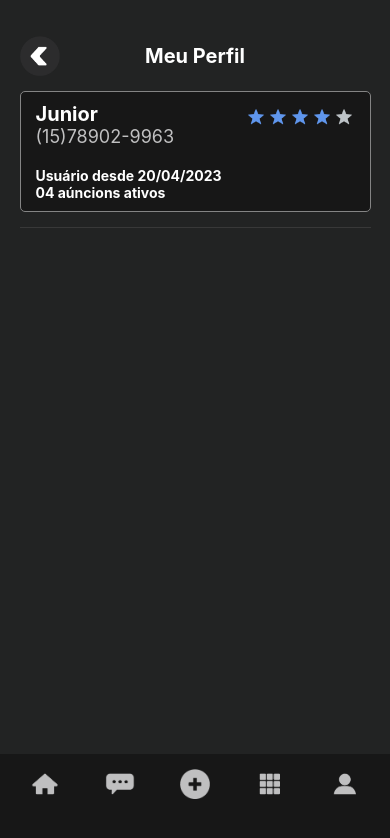
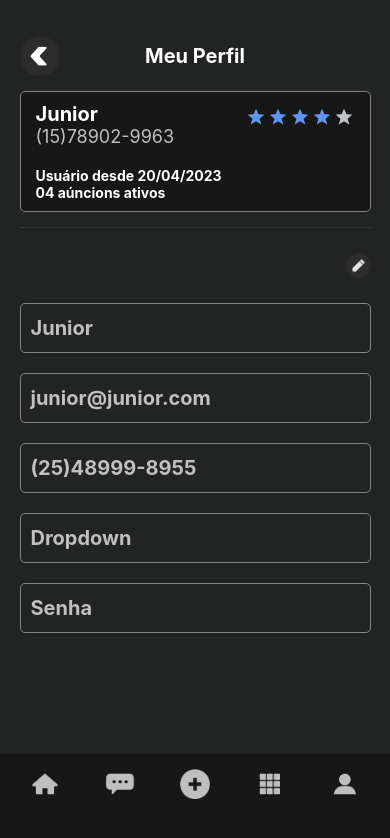
Before and after one commit to juniorjrjl/onebitshop-marketplace-front, a React Native app: screen /UserProfile in a window 390 px wide. Shown: the top 838 px of the page. Built offline with nearby package versions, Linux system fonts and the light colour scheme.

Commit message:
criação de form de edição do profile e de visualização

```diff
--- /dev/null
+++ b/src/components/UserProfile/Form/FieldsAbled/index.tsx
@@ -0,0 +1,38 @@
+import React from "react";
+import { InputContainer } from "../styled";
+import { AddressText, Input } from "./styled";
+import { Alert } from "react-native";
+import DefaultButton from "../../../common/DefaultButton";
+
+const FieldsAbled = () => {
+    return(
+        <>
+            <InputContainer>
+                <Input value="Junior"/>
+            </InputContainer>
+            <InputContainer>
+                <Input value="junior@junior.com"/>
+            </InputContainer>
+            <InputContainer>
+                <Input value="(25) 87956-8988"/>
+            </InputContainer>
+            <InputContainer>
+                <Input value="DropDown"/>
+            </InputContainer>
+            <InputContainer>
+                <Input placeholder="Senha" placeholderTextColor="#c0c0c1" secureTextEntry value="********"/>
+            </InputContainer>
+            <InputContainer>
+                <Input placeholder="Nova Senha" placeholderTextColor="#c0c0c1" secureTextEntry value="********"/>
+            </InputContainer>
+            <InputContainer>
+                <Input placeholder="Confirmar Nova Senha" placeholderTextColor="#c0c0c1" secureTextEntry value="********"/>
+            </InputContainer>
+
+            <AddressText onPress={() => Alert.alert("Text Clicavel")}>Gerenciar Endereços</AddressText>
+            <DefaultButton buttonHandle={() => Alert.alert("Salvar Alterações")} buttonType="primary" marginVertical={10}>Salvar</DefaultButton>
+        </>
+    )
+}
+
+export default FieldsAbled
--- /dev/null
+++ b/src/components/UserProfile/Form/FieldsAbled/styled.ts
@@ -0,0 +1,15 @@
+import styled from "styled-components/native";
+
+export const Input = styled.TextInput`
+    font-size: 20px;
+    color: ${({theme}) => theme.colors.primaryText};
+    font-weight: bold;
+`
+
+export const AddressText = styled.Text`
+    font-size: 18px;
+    font-weight: bold;
+    margin: 15px 0px;
+    text-align: center;
+    color: ${({ theme }) => theme.colors.primaryText};
+`
--- /dev/null
+++ b/src/components/UserProfile/Form/FieldsDisabled/index.tsx
@@ -0,0 +1,26 @@
+import React from "react";
+import { InputDisabled, PlaceholderDisabled } from "./styled"
+
+const FieldsDisabled = () => {
+    return(
+        <>
+            <InputDisabled>
+                <PlaceholderDisabled>Junior</PlaceholderDisabled>
+            </InputDisabled>
+            <InputDisabled>
+                <PlaceholderDisabled>junior@junior.com</PlaceholderDisabled>
+            </InputDisabled>
+            <InputDisabled>
+                <PlaceholderDisabled>(25)48999-8955</PlaceholderDisabled>
+            </InputDisabled>
+            <InputDisabled>
+                <PlaceholderDisabled>Dropdown</PlaceholderDisabled>
+            </InputDisabled>
+            <InputDisabled>
+                <PlaceholderDisabled>Senha</PlaceholderDisabled>
+            </InputDisabled>
+        </>
+    )
+}
+
+export default FieldsDisabled
--- /dev/null
+++ b/src/components/UserProfile/Form/FieldsDisabled/styled.ts
@@ -0,0 +1,12 @@
+import styled from "styled-components/native";
+import { InputContainer } from "../styled";
+
+export const InputDisabled = styled(InputContainer)`
+    background-color: transparent;
+`
+
+export const PlaceholderDisabled = styled.Text`
+    font-size: 20px;
+    font-weight: bold;
+    color: ${({ theme }) => theme.colors.secondaryText};
+`
--- /dev/null
+++ b/src/components/UserProfile/Form/index.tsx
@@ -0,0 +1,27 @@
+import React, { useState } from "react";
+import { BtnImg, Container, EditBtn, EditBtnContainer } from "./styled";
+import { Alert } from "react-native";
+import FieldsDisabled from "./FieldsDisabled";
+import FieldsAbled from "./FieldsAbled";
+
+const btnImg = require('../../../../assets/icons/edit.png')
+
+const Form = () => {
+
+    const [editable, setEditable] = useState(false)
+    const handleToggleEditable = () => setEditable(!editable)
+
+    return (
+        <Container>
+            <EditBtnContainer>
+                <EditBtn onPress={handleToggleEditable}>
+                    <BtnImg source={btnImg}/>
+                </EditBtn>
+            </EditBtnContainer>
+
+            {editable ? <FieldsAbled /> : <FieldsDisabled />}
+        </Container>
+    )
+}
+
+export default Form
--- /dev/null
+++ b/src/components/UserProfile/Form/styled.ts
@@ -0,0 +1,33 @@
+import styled from "styled-components/native";
+
+export const Container = styled.View`
+    width: 100%;
+    margin: 20px 0;
+`
+
+export const EditBtnContainer = styled.View`
+    width: 90%;
+    align-items: flex-end;
+    margin: 0 auto;
+    margin-bottom: 10px;
+`
+
+export const EditBtn = styled.TouchableOpacity``
+
+export const BtnImg = styled.Image.attrs({
+    resizeMode: 'contain'
+})`
+    width: 25px;
+    height: 35px;
+`
+
+export const InputContainer = styled.View`
+    width: 90%;
+    height: 50px;
+    border: 1px solid ${({ theme }) => theme.colors.borderColor};
+    background-color: ${({ theme }) => theme.colors.background};
+    border-radius: 5px;
+    margin: 10px auto;
+    padding-left: 10px;
+    justify-content: center;
+`
--- a/src/screens/UserProfile/index.tsx
+++ b/src/screens/UserProfile/index.tsx
@@ -3,13 +3,15 @@ import { Container } from "./styled"
 import NavBar from "../../components/common/NavBar"
 import DefaultTitle from "../../components/common/DefaultTitle"
 import ProfileInfo from "../../components/common/ProfileInfo"
+import Form from "../../components/UserProfile/Form"
 
 const UserProfile = () =>{
     return(
         <>
-            <Container>
+            <Container contentContainerStyle={{ paddingBottom: 150 }}>
                 <DefaultTitle fontSize={20}>Meu Perfil</DefaultTitle>
                 <ProfileInfo />
+                <Form />
             </Container>
             <NavBar />
         </>
```
